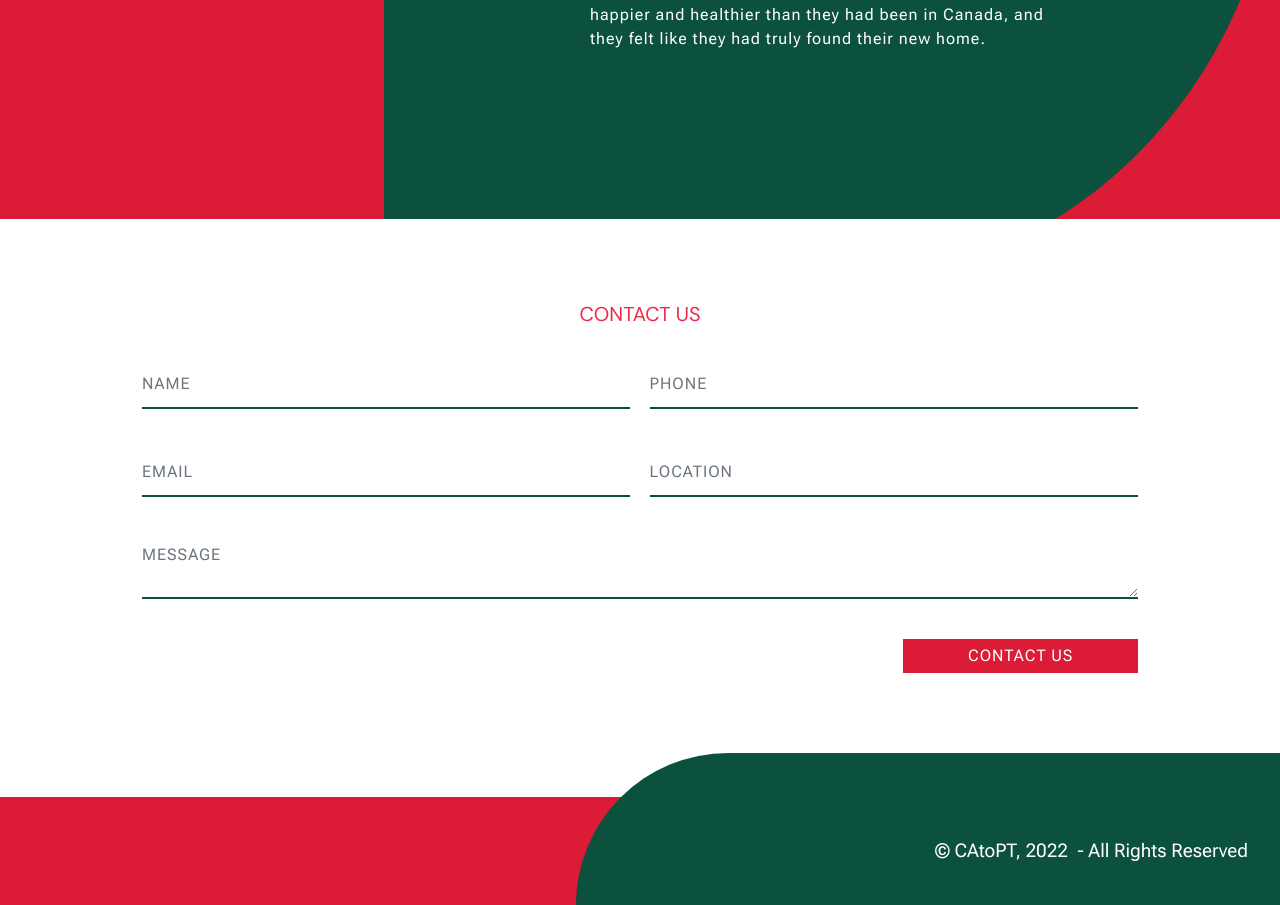
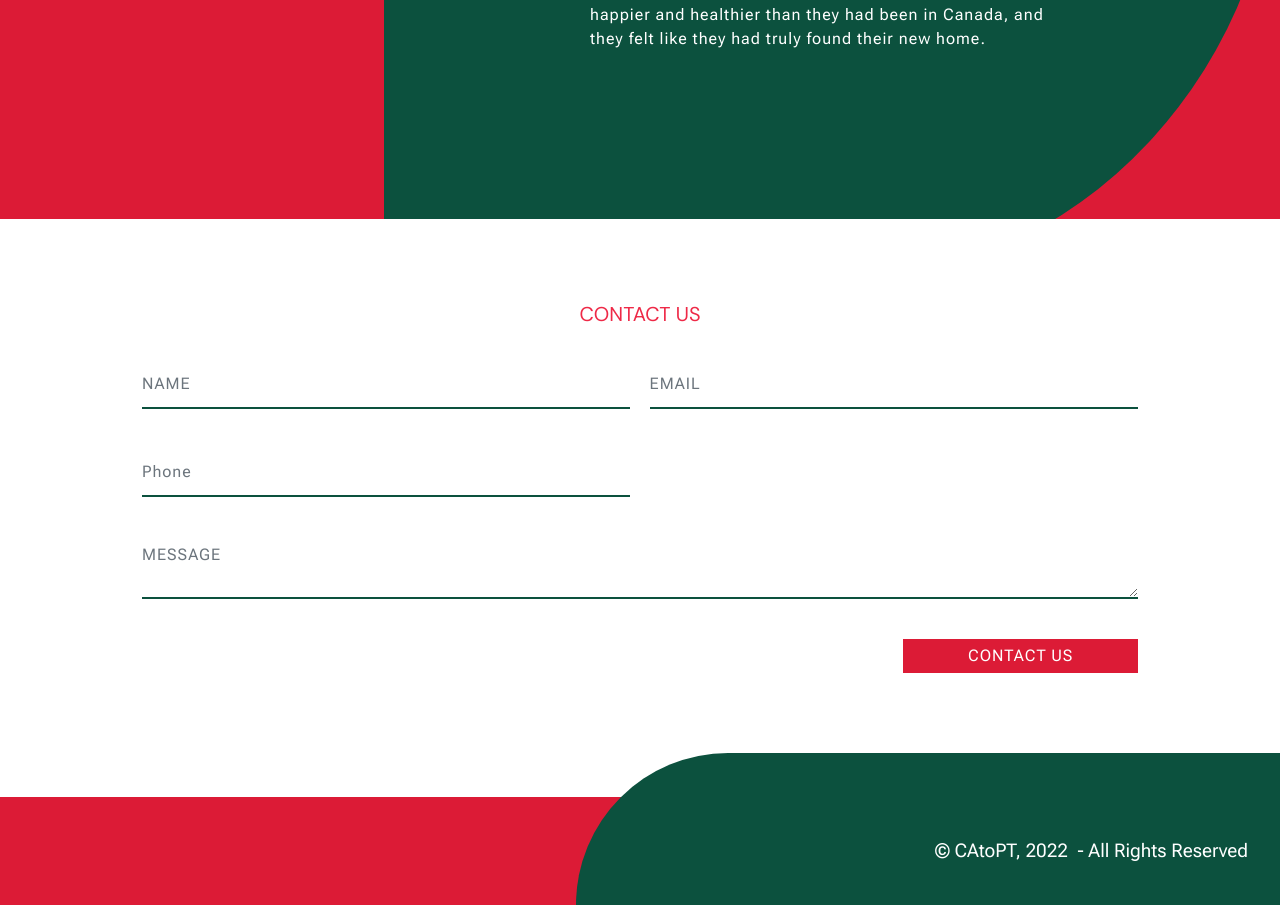
Before and after one commit to catopt2023/catopt2023.github.io, a plain HTML site: page index.html in a window 1280 px wide. Shown: the part 3421-4326 px from the top of the page. Drawn offline with Linux system fonts and the light colour scheme; files whose address does not match are found by name.

Commit message:
create github pages

```diff
--- a/index.html
+++ b/index.html
@@ -334,7 +334,7 @@
             <!--Formbuilder Form-->
             <div class="col-12 form-wrapper" data-form-type="formoid">
 <!--Formbuilder Form-->
-<form action="https://mobirise.eu/" method="POST" class="mbr-form form-with-styler" data-form-title="Form Name"><input type="hidden" name="email" data-form-email="true" value="CFYIv5+P/c0dcljiq5Zbx4YBJNPEsHLaXaCyNLcybq9TmxzKb6gPINu2lFC0ud0jOEcBvbc9RECD/uiNcVxw4Tk9vsaPBrca9ny0Q4wAA4/OYnHvoH7sp3QJVsHr9BaC.ohk0/ZpbNVOmbBlxO9g1JJtf18i4vTYQDlxuUOy4EO9kP3SO1o68ZvhUwLjJhK+zQCfblsyT02ALBtAu+BYH1saC6ihy8szjE06UyrChZJTZUU9FlxrGWv+XKq3dqXXr">
+<form action="https://mobirise.eu/" method="POST" class="mbr-form form-with-styler" data-form-title="Form Name"><input type="hidden" name="email" data-form-email="true" value="EFHN2knXTM08gZ9e8+3q1ti0CV7nYmXTq40b+/wDSQ4HOoputxOh++yFWdTBLACb8ltY5tUtMlbT7MuU+EKrDMy1JNI5OOv2GVCKnfYxRFvLcw4v5ct8ewbUSzGnoYne.oY477ttMQlkxQoRtbedkVc7mjaQ7dnfxrJoTEZ6t6KBKAl6jLxMf6mUrg8nCd+zdTCUoNnK//gClIrwrmcPl2ncNLWfQEEG1e5YbJl3vRN/VJlH37hI223EPKY15oMtb">
 <div class="row">
 <div hidden="hidden" data-form-alert="" class="alert alert-success col-12">Thanks for filling out the form! Our immigration lawyer will contact you shortly!</div>
 <div hidden="hidden" data-form-alert-danger="" class="alert alert-danger col-12"> Oops...! some problem! </div>
@@ -348,14 +348,12 @@
 <input type="text" name="name" placeholder="NAME" data-form-field="name" class="form-control display-7" value="" id="name-form1-9">
 </div>
 <div data-for="company" class="col-lg-6 col-md-12 col-sm-12 form-group mb-3 mb-3">
-<input type="email" name="company" placeholder="PHONE" data-form-field="company" class="form-control display-7" value="" id="company-form1-9">
+<input type="email" name="company" placeholder="EMAIL" data-form-field="company" class="form-control display-7" value="" id="company-form1-9">
 </div>
 <div data-for="email" class="col-lg-6 col-md-12 col-sm-12 form-group mb-3">
-<input type="email" name="email" placeholder="EMAIL" data-form-field="email" class="form-control display-7" value="" id="email-form1-9">
+<input type="email" name="email" placeholder="Phone" data-form-field="email" class="form-control display-7" value="" id="email-form1-9">
 </div>
-<div data-for="text" class="col-lg-6 col-md-12 col-sm-12 form-group mb-3">
-<input type="text" name="text" placeholder="LOCATION" data-form-field="text" class="form-control display-7" value="" id="text-form1-9">
-</div>
+
 <div class="col-lg-12 col-md-12 col-sm-12 form-group mb-3" data-for="textarea">
 <textarea name="textarea" placeholder="MESSAGE" data-form-field="textarea" class="form-control display-7" id="textarea-form1-9"></textarea>
 </div>
```
Also changed, not shown: 1 other file.
